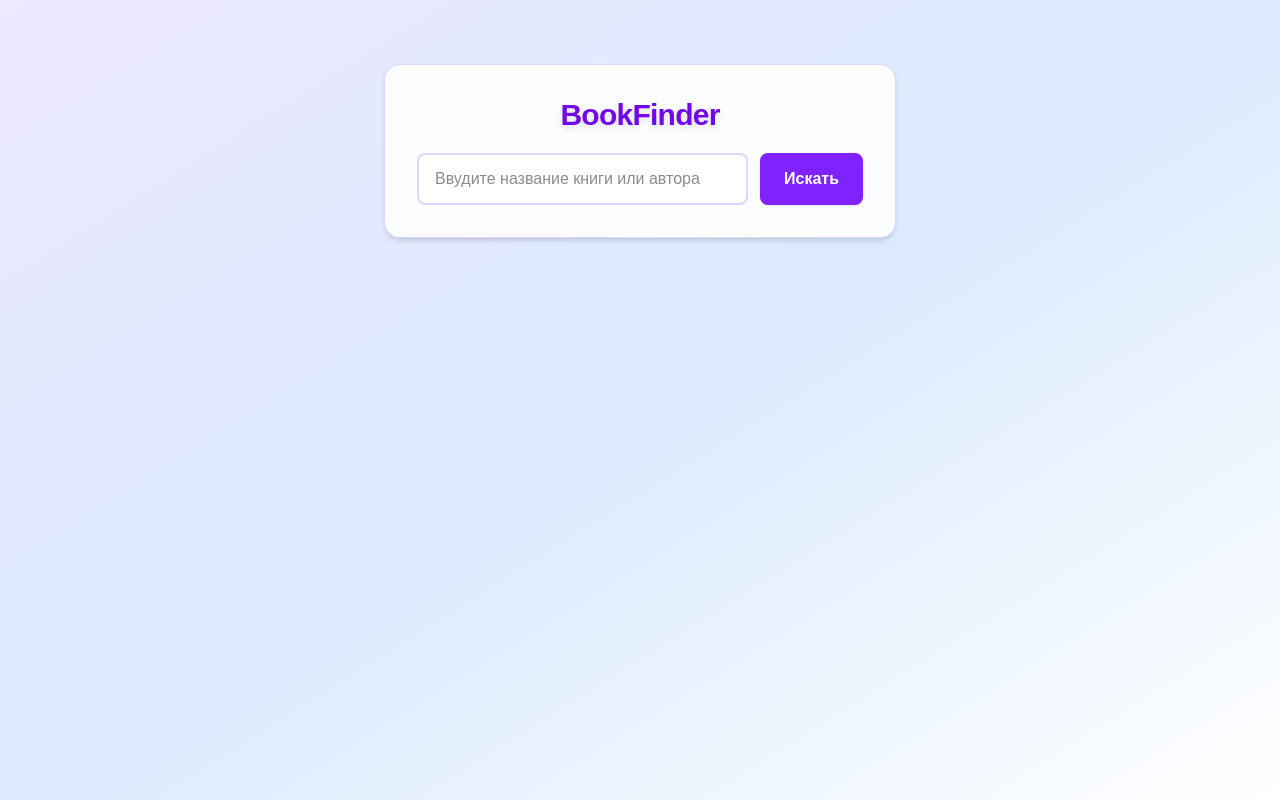
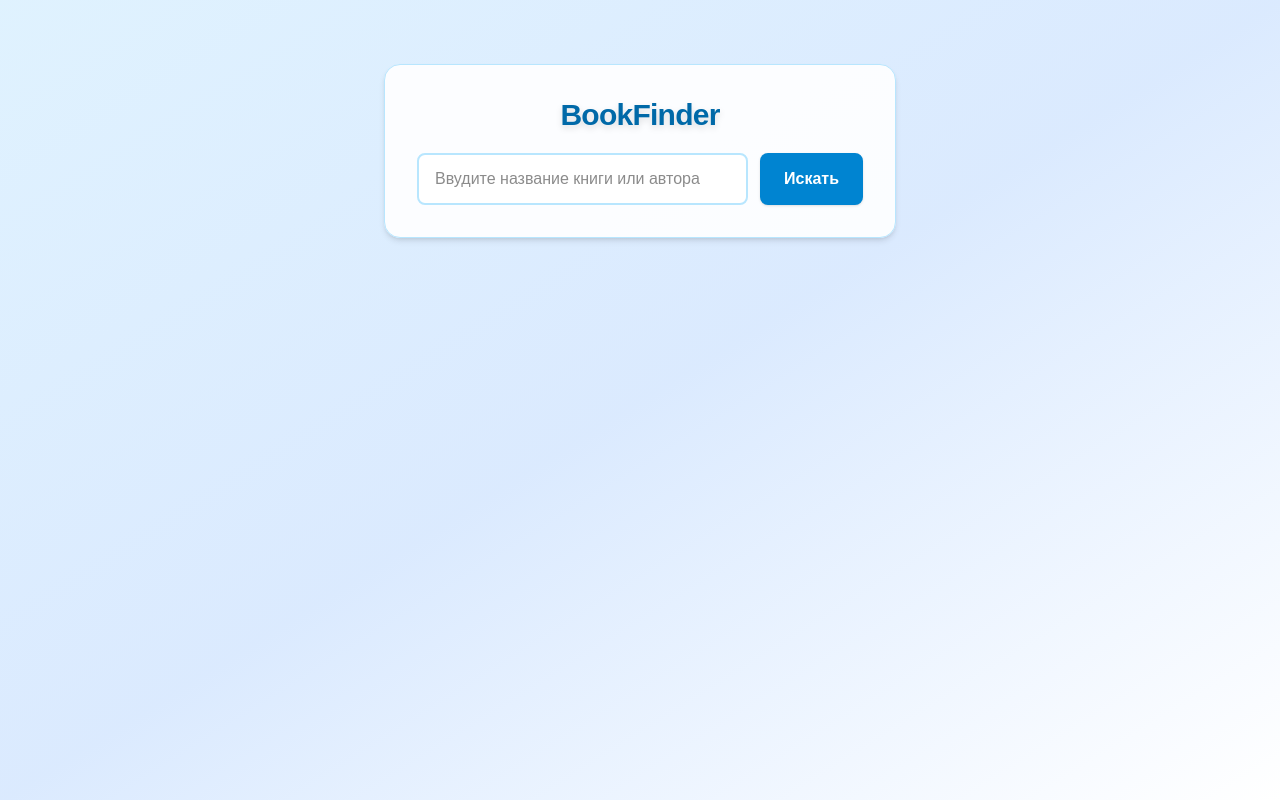
Before and after one commit to densemenyuk/next-app, a Next.js app: page / in a window 1280 px wide. Built offline with nearby package versions, Linux system fonts and the light colour scheme.

Commit message:
изменил цвет сайта

```diff
--- a/app/page.tsx
+++ b/app/page.tsx
@@ -42,10 +42,10 @@ export default function Home() {
   };
 
   return (
-    <div className="min-h-screen bg-gradient-to-br from-violet-100 via-blue-100 to-white w-full">
+    <div className="min-h-screen bg-gradient-to-br from-sky-100 via-blue-100 to-white w-full">
       <div className="flex flex-col min-h-screen justify-start items-center py-16">
-        <div className="w-full max-w-lg bg-white/90 shadow-md rounded-2xl p-8 mb-10 border border-violet-200">
-          <h1 className="text-3xl font-bold text-violet-700 mb-5 text-center tracking-tight drop-shadow-md">BookFinder</h1>
+        <div className="w-full max-w-lg bg-white/90 shadow-md rounded-2xl p-8 mb-10 border border-sky-200">
+          <h1 className="text-3xl font-bold text-sky-700 mb-5 text-center tracking-tight drop-shadow-md">BookFinder</h1>
           <form
           onSubmit={handleSearch}
           className="flex gap-3 justify-center"
@@ -55,12 +55,13 @@ export default function Home() {
             value={query}
             onChange={e =>setQuery(e.target.value)}
             placeholder="Ввудите название книги или автора"
-            className="flex-1 px-4 py-3 rounded-lg border-2 border-violet-200 focus:outline-none focus:ring-violet-300 font-medium bg-white"
+            className="flex-1 px-4 py-3 rounded-lg border-2 border-sky-200 focus:outline-none focus:ring-sky-300 font-medium bg-white"
             />
 
             <button
             type="submit"
-            className="px-6 py-3 rounded-lg bg-violet-600 text-white font-semibold shadow hover:bg-violet-700 active:scale=95 transition"
+            className="cursor-pointer px-6 py-3 rounded-lg bg-sky-600 text-white font-semibold shadow hover:bg-sky-700 active:scale=95 transition"
+
             >
               Искать
             </button>
@@ -70,7 +71,7 @@ export default function Home() {
       {/*Ответ по поиску*/}
       <div className="w-full max-w-3xl space-y-7">
         {loading && (
-          <div className="text-center text-lg text-lg text-violet-700 font-bold animate-pulse">
+          <div className="text-center text-lg text-lg text-sky-700 font-bold animate-pulse">
             Загрузка...
           </div>
         )}
@@ -86,7 +87,7 @@ export default function Home() {
           return (
             <div
             key={book.id}
-            className="flex flex-col sm:flex-row gap-5 items-center bg-white rounded-xl shadow border border-violet-100 px-5 py-6 transition">
+            className="flex flex-col sm:flex-row gap-5 items-center bg-white rounded-xl shadow border border-sky-100 px-5 py-6 transition">
                 {v.imageLinks?.thumbnail ? (
                   <img src={v.imageLinks.thumbnail} alt={v.title}
                   className="w-28 h-40 object-contain flex-shrink-0 rounded-xl shadow border"
@@ -95,7 +96,7 @@ export default function Home() {
                   <div className="w-28 h-40 bg-gray-100 flex items-centerjustify-center text-gray-400 rounded=xl">Нет&nbsp;обложки</div>
                 )}
                 <div className="flex-1">
-                  <h2 className="text-lg sm:text-xl font-bold text-violet-800 mb-1">
+                  <h2 className="text-lg sm:text-xl font-bold text-sky-800 mb-1">
                     {v.title}
                   </h2>
                   {v.authors && (
@@ -110,7 +111,7 @@ export default function Home() {
                     <a href={v.infoLink}
                     target="_blank"
                     rel="noopener noreferrer"
-                    className="text-violet-600 font-semibold underline underline-offset-4 hover:text-blue-500 transition"
+                    className="text-sky-600 font-semibold underline underline-offset-4 hover:text-blue-500 transition"
                     >
                       Подробнее &rarr;
                     </a>
```
